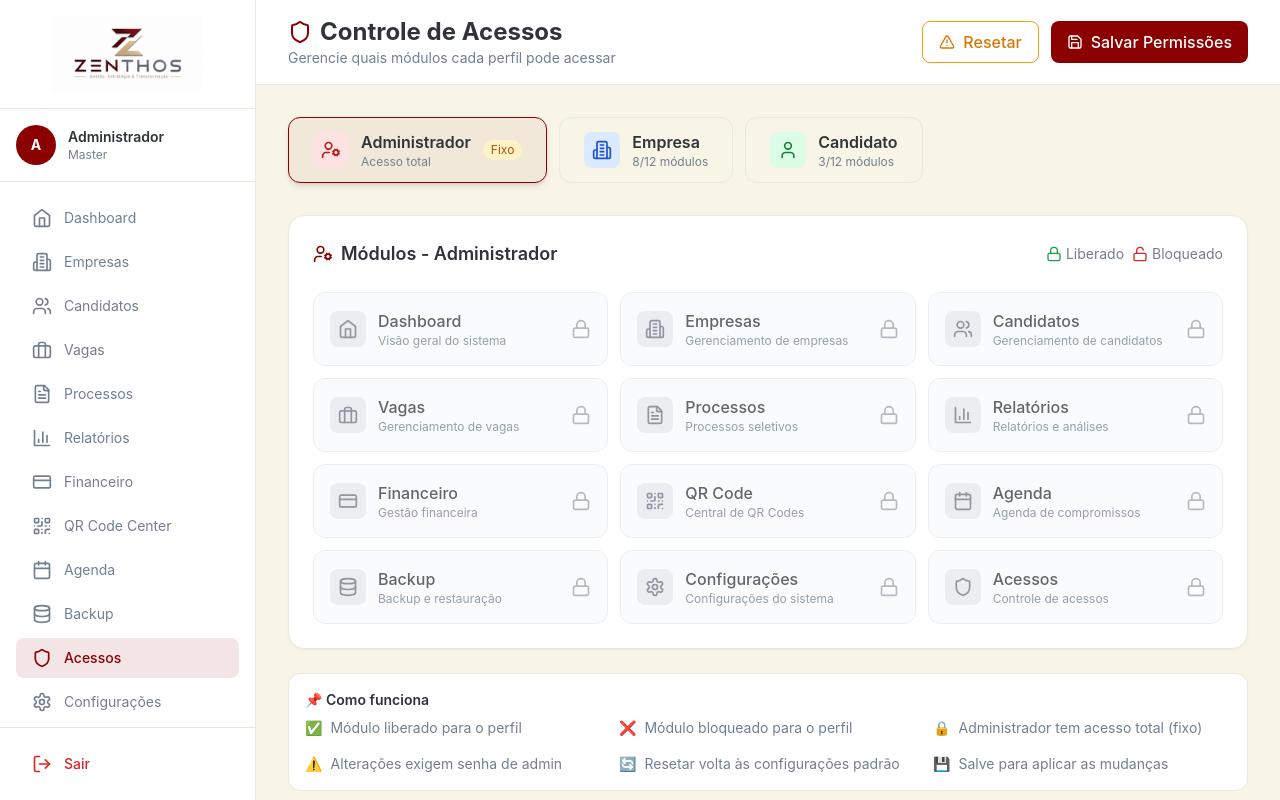
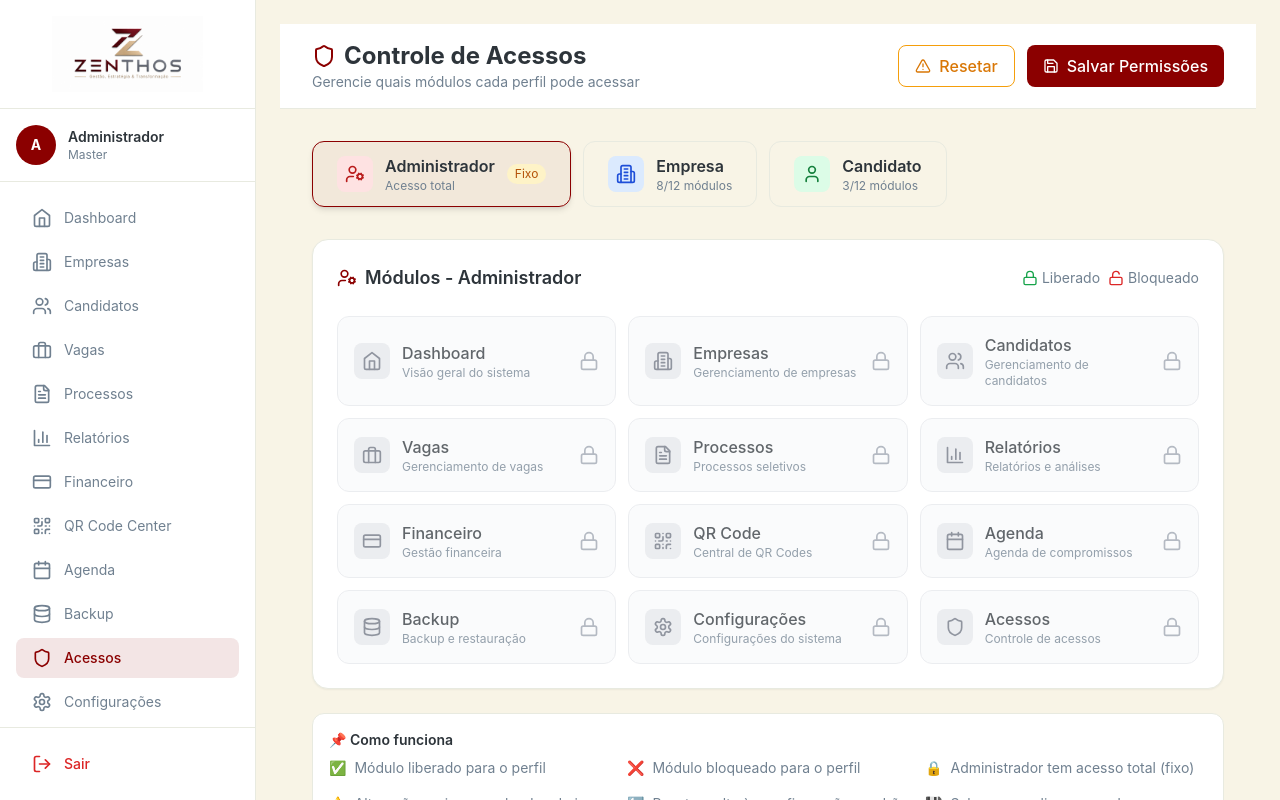
Before and after one commit to trivoroficial/consult_recruit, a Next.js app: page /admin/acessos in a window 1280 px wide. Shown: the top 800 px of the page. Built offline with nearby package versions, Linux system fonts and the light colour scheme.

Commit message:
Update layout.tsx

```diff
--- a/src/app/(dashboard)/layout.tsx
+++ b/src/app/(dashboard)/layout.tsx
@@ -1,8 +1,10 @@
-// src/app/(dashboard)/layout.tsx
 'use client'
 
 import { ReactNode } from 'react'
 import { usePathname } from 'next/navigation'
+import { SidebarAdmin } from '@/components/layout/SidebarAdmin'
+import { SidebarEmpresa } from '@/components/layout/SidebarEmpresa'
+import { SidebarCandidato } from '@/components/layout/SidebarCandidato'
 
 export default function DashboardLayout({
   children,
@@ -11,20 +13,30 @@ export default function DashboardLayout({
 }) {
   const pathname = usePathname()
 
-  // Verifica se é admin, empresa ou candidato
+  // Verifica qual tipo de dashboard está sendo acessado pela URL
   const isAdmin = pathname?.startsWith('/admin')
   const isEmpresa = pathname?.startsWith('/empresa')
   const isCandidato = pathname?.startsWith('/candidato')
 
-  // Determina qual sidebar usar
-  const getSidebar = () => {
-    // Os sidebars serão importados dinamicamente nos componentes filhos
-    return children
+  // Função para renderizar a Sidebar correta dinamicamente
+  const renderSidebar = () => {
+    if (isAdmin) return <SidebarAdmin />
+    if (isEmpresa) return <SidebarEmpresa />
+    if (isCandidato) return <SidebarCandidato />
+
+    // Retorna nada se for uma rota de dashboard não identificada
+    return null
   }
 
   return (
-    <div className="min-h-screen bg-[#F8F4E6]">
-      {children}
+    <div className="flex min-h-screen bg-[#F8F4E6]">
+      {/* Renderiza a Sidebar lateral apenas se for uma rota de dashboard válida */}
+      {renderSidebar()}
+
+      {/* Área principal de conteúdo do dashboard (onde as páginas serão renderizadas) */}
+      <main className="flex-1 p-6 overflow-y-auto">
+        {children}
+      </main>
     </div>
   )
 }
```
